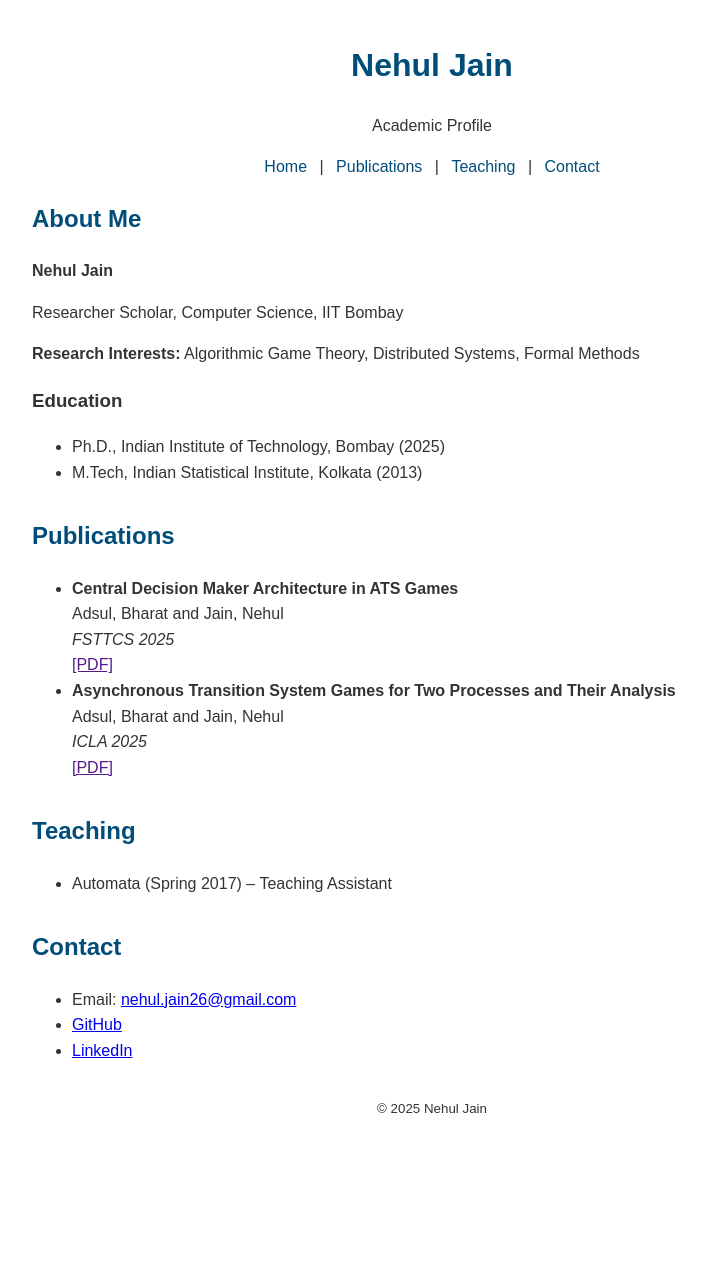
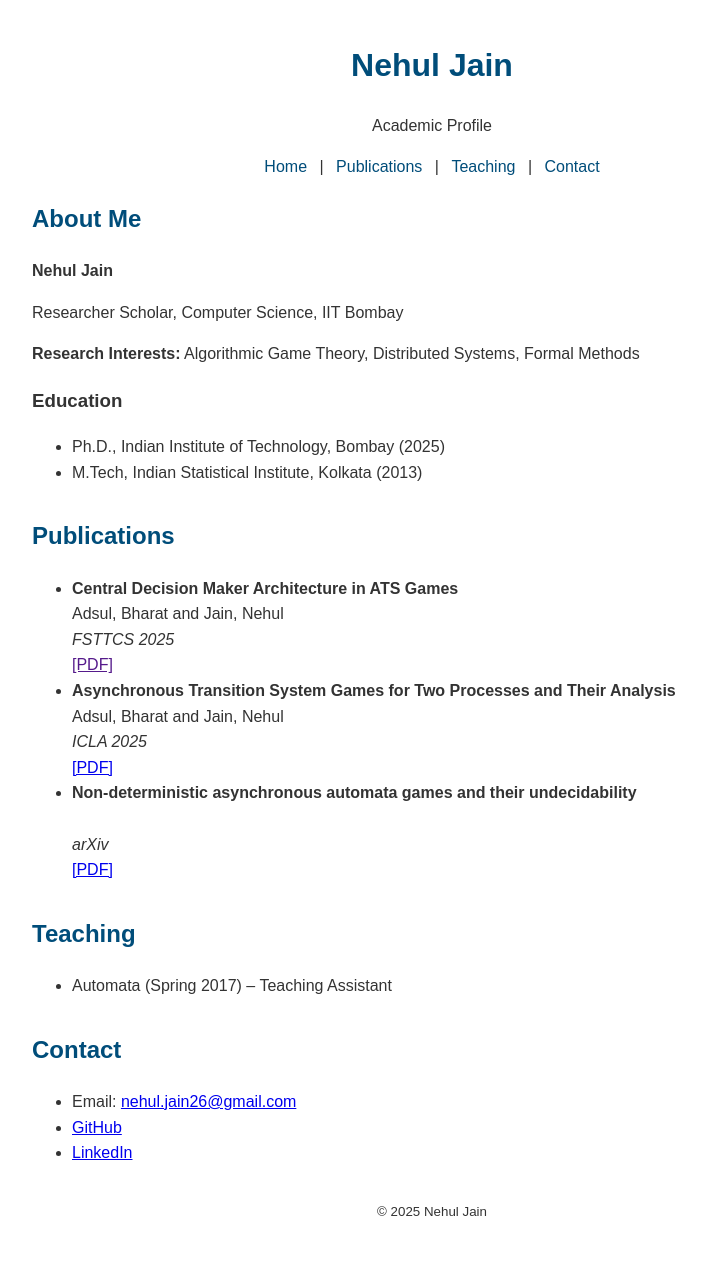
Before and after one commit to nehuljain26/nehuljain26.github.io, a Jekyll site: the page built from index.md, in a window 1280 px wide. Shown: the whole page, without its empty margins (208-914 px from the left). Built offline with Jekyll 4.4.1, drawn with Linux system fonts in a browser that asks for light colours; before the commit the page ends 1161 px from its top, so only the background shows below that.

Commit message:
updated details

```diff
--- a/_bibliography/publications.bib
+++ b/_bibliography/publications.bib
@@ -3,7 +3,7 @@
   title     = {Central Decision Maker Architecture in ATS Games},
   booktitle = {Proceedings of the 45th FSTTCS},
   year      = {2025},
-  url       = {https://example.com/paper1.pdf}
+  url       = {}
 }
 
 @article{jain2024protocols,
@@ -11,5 +11,5 @@
   title   = {Efficient Protocols for Multi-Agent Coordination},
   journal = {Journal of Distributed Systems},
   year    = {2024},
-  url     = {https://example.com/paper2.pdf}
+  url     = {https://doi.org/10.1007/978-3-031-89610-1\_5}
 }
--- a/_data/publications.yml
+++ b/_data/publications.yml
@@ -6,4 +6,10 @@
 - title: "Asynchronous Transition System Games for Two Processes and Their Analysis"
   authors: "Adsul, Bharat and Jain, Nehul"
   venue: "ICLA 2025"
- # link: "https://example.com/paper2.pdf"
+  link: "https://doi.org/10.1007/978-3-031-89610-1\_5"
+
+- # @article{DBLP:journals/corr/abs-2410-04420,
+  author       : "Bharat Adsul and  Nehul Jain"
+  title      : "Non-deterministic asynchronous automata games and their undecidability"
+  link         : "https://doi.org/10.48550/arXiv.2410.04420"
+  venue   : "arXiv"
```
